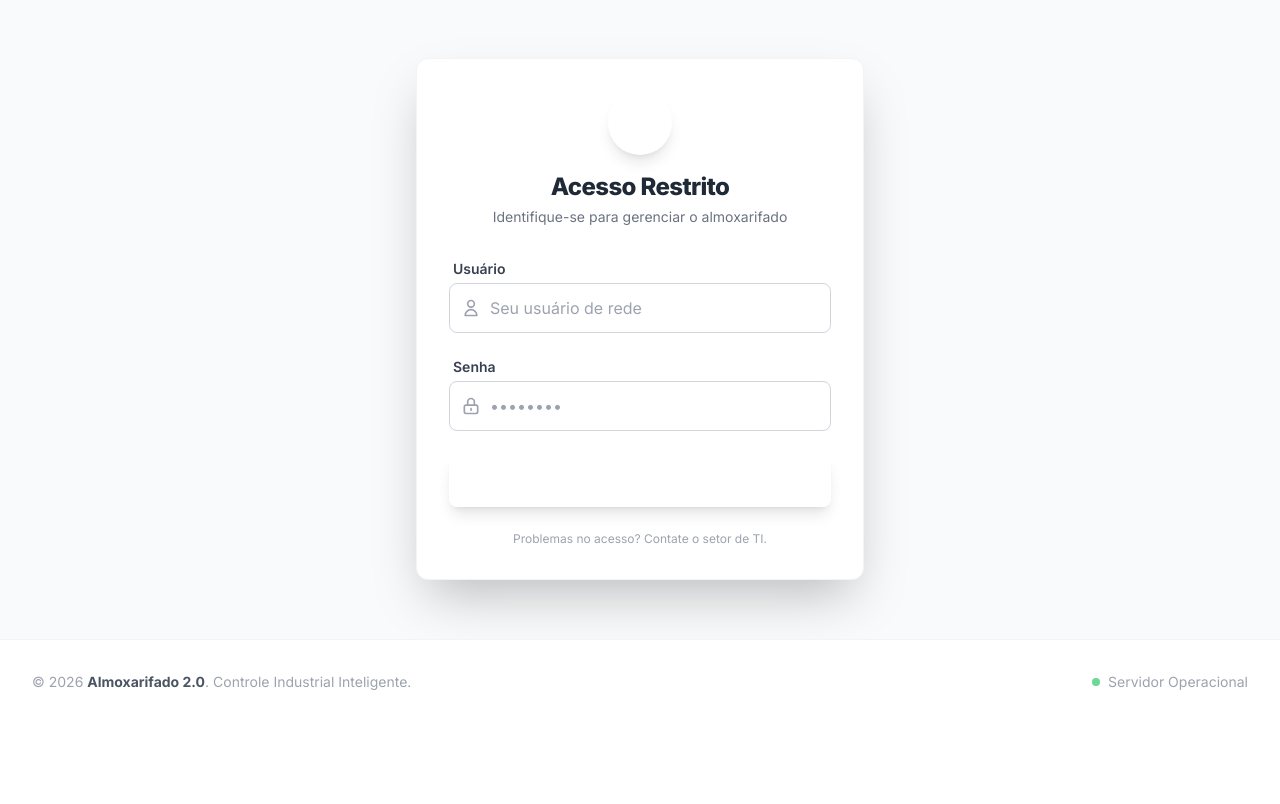
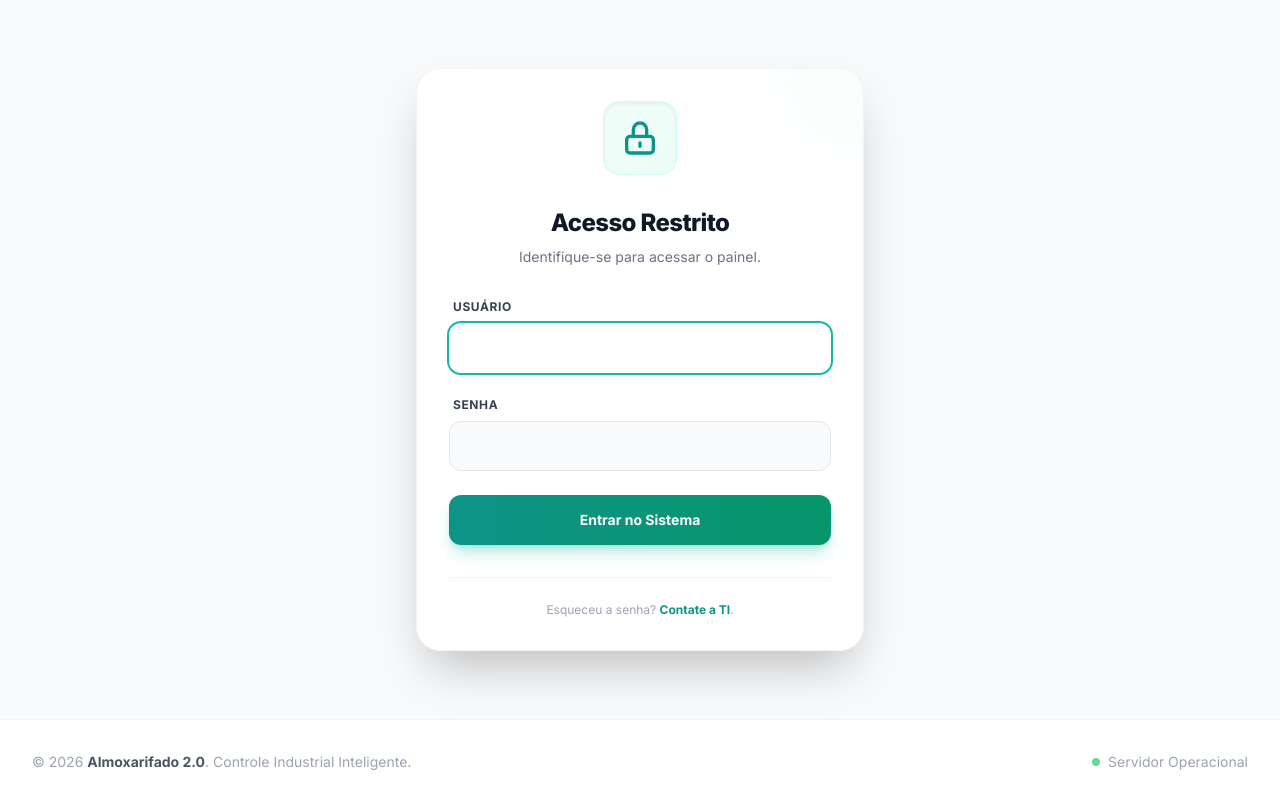
Before and after one commit to pabloaugussto/controle-industrial-django, a Django app: page /login/ in a window 1280 px wide. Shown: the part 81-885 px from the top of the page. Before the commit the page ends 771 px from the top, so only its background shows below. Run offline with Django 5.2, Linux system fonts and the light colour scheme; some libraries are stand-ins or nearby versions.

Commit message:
Final: Ajustes visuais no Login, Dashboard e README para entrega

```diff
--- a/templates/core/login.html
+++ b/templates/core/login.html
@@ -1,54 +1,69 @@
 {% extends 'base.html' %}
 
 {% block content %}
-<div class="flex items-center justify-center min-h-[70vh]">
-    <div class="bg-white rounded-xl p-8 shadow-2xl w-full max-w-md border border-gray-100">
+<div class="flex items-center justify-center min-h-[80vh]">
 
-        <div class="text-center mb-8">
-            <div class="w-16 h-16 industrial-gradient rounded-full flex items-center justify-center mx-auto mb-4 shadow-lg">
-                <svg class="w-8 h-8 text-white" fill="none" stroke="currentColor" viewBox="0 0 24 24">
+    <div class="w-full max-w-md bg-white p-8 rounded-3xl shadow-2xl border border-gray-100 relative overflow-hidden">
+
+        <div class="absolute top-0 right-0 -mr-16 -mt-16 w-32 h-32 rounded-full bg-teal-50 blur-2xl opacity-50"></div>
+
+        <div class="flex justify-center mb-8 relative">
+            <div class="p-4 bg-gradient-to-br from-teal-50 to-emerald-50 rounded-2xl shadow-inner border border-teal-100">
+                <svg class="w-10 h-10 text-teal-600" fill="none" stroke="currentColor" viewBox="0 0 24 24">
                     <path stroke-linecap="round" stroke-linejoin="round" stroke-width="2" d="M12 15v2m-6 4h12a2 2 0 002-2v-6a2 2 0 00-2-2H6a2 2 0 00-2 2v6a2 2 0 002 2zm10-10V7a4 4 0 00-8 0v4h8z"/>
                 </svg>
             </div>
-            <h2 class="text-2xl font-extrabold text-gray-800 tracking-tight">Acesso Restrito</h2>
-            <p class="text-gray-500 text-sm mt-1">Identifique-se para gerenciar o almoxarifado</p>
         </div>
 
-        <form method="post" class="space-y-6">
+        <div class="text-center mb-8">
+            <h2 class="text-2xl font-extrabold text-gray-900 tracking-tight">Acesso Restrito</h2>
+            <p class="text-sm text-gray-500 mt-2">Identifique-se para acessar o painel.</p>
+        </div>
+
+        <form method="post" class="space-y-6 relative z-10">
             {% csrf_token %}
 
-            <div class="space-y-1">
-                <label class="block text-sm font-semibold text-gray-700 ml-1">Usuário</label>
+            {% if form.non_field_errors %}
+                <div class="p-3 bg-red-50 text-red-600 text-sm rounded-lg mb-4 text-center font-medium border border-red-100">
+                    {{ form.non_field_errors|join:", " }}
+                </div>
+            {% endif %}
+
+            {% for field in form %}
+            <div>
+                <label for="{{ field.id_for_label }}" class="block text-xs font-bold text-gray-700 uppercase tracking-wider mb-2 ml-1">
+                    {{ field.label }}
+                </label>
                 <div class="relative">
-                    <div class="absolute inset-y-0 left-0 pl-3 flex items-center pointer-events-none">
-                        <svg class="h-5 w-5 text-gray-400" fill="none" viewBox="0 0 24 24" stroke="currentColor">
-                            <path stroke-linecap="round" stroke-linejoin="round" stroke-width="2" d="M16 7a4 4 0 11-8 0 4 4 0 018 0zM12 14a7 7 0 00-7 7h14a7 7 0 00-7-7z" />
-                        </svg>
+                    {{ field }}
                     </div>
-                    <input type="text" name="username" class="w-full pl-10 pr-4 py-3 border border-gray-300 rounded-lg focus:ring-2 focus:ring-orange-500 focus:border-orange-500 outline-none transition-colors" placeholder="Seu usuário de rede" required>
-                </div>
+                {% if field.errors %}
+                    <p class="text-red-500 text-xs mt-1 ml-1">{{ field.errors|join:", " }}</p>
+                {% endif %}
             </div>
+            {% endfor %}
 
-            <div class="space-y-1">
-                <label class="block text-sm font-semibold text-gray-700 ml-1">Senha</label>
-                <div class="relative">
-                    <div class="absolute inset-y-0 left-0 pl-3 flex items-center pointer-events-none">
-                        <svg class="h-5 w-5 text-gray-400" fill="none" viewBox="0 0 24 24" stroke="currentColor">
-                            <path stroke-linecap="round" stroke-linejoin="round" stroke-width="2" d="M12 15v2m-6 4h12a2 2 0 002-2v-6a2 2 0 00-2-2H6a2 2 0 00-2 2v6a2 2 0 002 2zm10-10V7a4 4 0 00-8 0v4h8z" />
-                        </svg>
-                    </div>
-                    <input type="password" name="password" class="w-full pl-10 pr-4 py-3 border border-gray-300 rounded-lg focus:ring-2 focus:ring-orange-500 focus:border-orange-500 outline-none transition-colors" placeholder="••••••••" required>
-                </div>
-            </div>
-
-            <button type="submit" class="w-full industrial-gradient text-white font-bold py-3.5 rounded-lg shadow-lg hover:shadow-xl hover:opacity-95 transition-all transform hover:-translate-y-0.5 mt-4">
-                ENTRAR NO SISTEMA
+            <button type="submit" class="w-full flex justify-center py-3.5 px-4 border border-transparent rounded-xl shadow-lg shadow-teal-500/30 text-sm font-bold text-white bg-gradient-to-r from-teal-600 to-emerald-600 hover:from-teal-700 hover:to-emerald-700 focus:outline-none focus:ring-2 focus:ring-offset-2 focus:ring-teal-500 transition-all transform hover:-translate-y-0.5 hover:scale-[1.01]">
+                Entrar no Sistema
             </button>
         </form>
 
-        <div class="mt-6 text-center">
-            <p class="text-xs text-gray-400">Problemas no acesso? Contate o setor de TI.</p>
+        <div class="mt-8 text-center border-t border-gray-100 pt-6">
+            <p class="text-xs text-gray-400">
+                Esqueceu a senha? <a href="#" class="text-teal-600 hover:text-teal-800 font-bold transition-colors">Contate a TI</a>.
+            </p>
         </div>
     </div>
 </div>
+
+<script>
+    document.addEventListener("DOMContentLoaded", function() {
+        // Seleciona todos os inputs do formulário de login
+        var inputs = document.querySelectorAll('form input:not([type="submit"]):not([type="hidden"])');
+        inputs.forEach(function(input) {
+            // Adiciona classes do Tailwind para ficar igual ao resto do site
+            input.classList.add('w-full', 'px-4', 'py-3', 'rounded-xl', 'border', 'border-gray-200', 'text-gray-900', 'placeholder-gray-400', 'focus:outline-none', 'focus:ring-2', 'focus:ring-teal-500', 'focus:border-transparent', 'transition-all', 'bg-gray-50', 'focus:bg-white');
+        });
+    });
+</script>
 {% endblock %}
```
